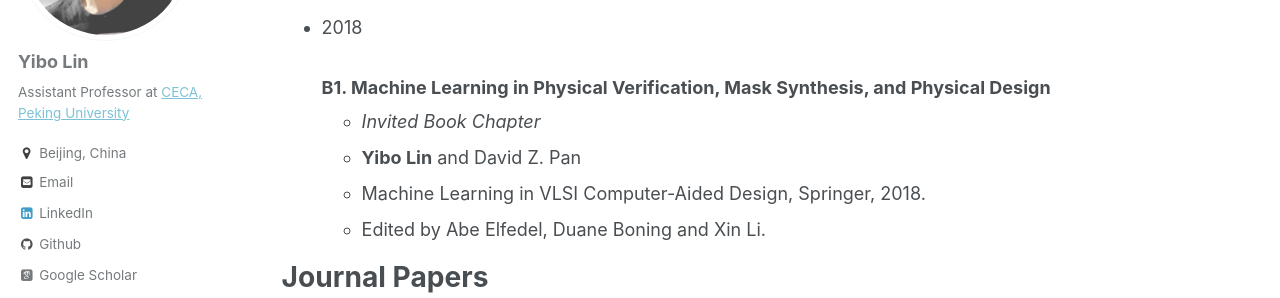
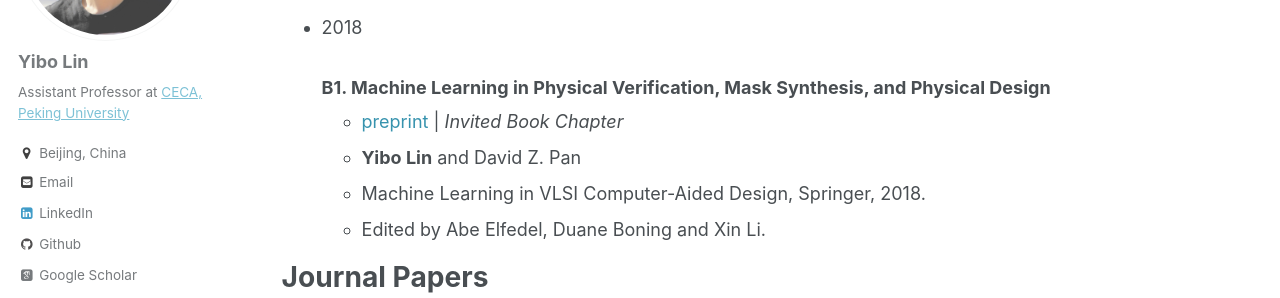
Before and after one commit to limbo018/limbo018.github.io, a Jekyll site: the page built from _pages/publications.md, in a window 1280 px wide and 900 px high. Shown: the part 252-550 px from the top of the window. Built offline with Jekyll 4.4.1, drawn with Linux system fonts in a browser that asks for light colours; some web fonts are replaced.

Commit message:
add book chapter preprint

```diff
--- a/_pages/publications.md
+++ b/_pages/publications.md
@@ -20,7 +20,7 @@ Book Chapters
 * 2018
 
   ### B1. [Machine Learning in Physical Verification, Mask Synthesis, and Physical Design](http://dx.doi.org/10.1007/978-3-030-04666-8_4)
-     * *Invited Book Chapter*
+     * <a href="/publications/papers/ML4CAD_Springer2018_Pan.pdf" style="color:#3793ae">preprint</a> \| *Invited Book Chapter*
      * **Yibo Lin** and David Z. Pan
      * Machine Learning in VLSI Computer-Aided Design, Springer, 2018.
      * Edited by Abe Elfedel, Duane Boning and Xin Li.
--- a/ref/publications.bib
+++ b/ref/publications.bib
@@ -603,7 +603,7 @@ annotatecv={},
     publisher ={Springer},
     year      = {2018},
     publishlink = {http://dx.doi.org/10.1007/978-3-030-04666-8_4},
-    annotateweb={(*Invited Book Chapter*)},
+    annotateweb={([limbo018.github.io/papers/ML4CAD_Springer2018_Pan.pdf preprint])(*Invited Book Chapter*)},
     annotatecv={(\textbf{Invited Book Chapter})},
 }
 
```
Also changed, not shown: _includes/publications_cv.md (+1 -1 lines), 3 other files.
